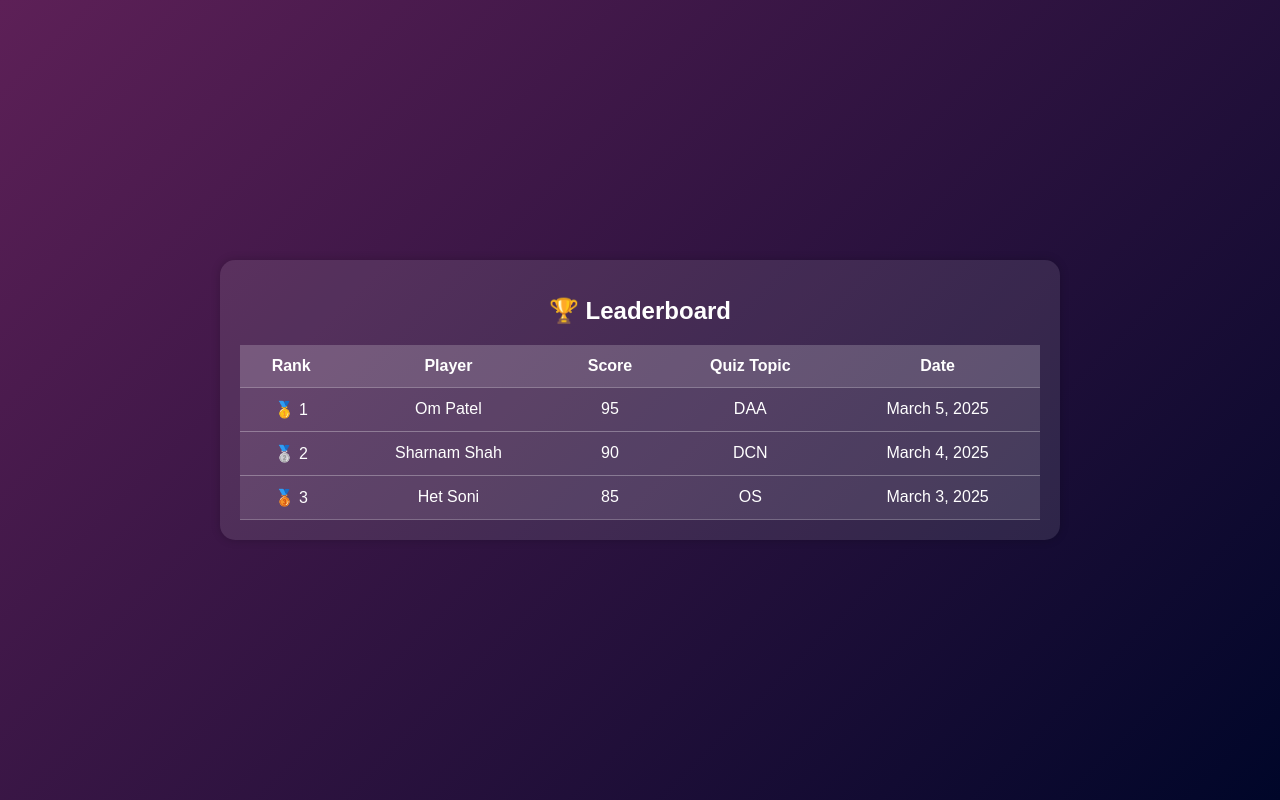
After one commit to cs-cspit/23CS-Sem4-CSE210_89-71-97, a PHP site: page /leaderboard.html in a window 1280 px wide. The commit adds this page. Run offline with PHP 8.4, Linux system fonts and the light colour scheme.

Commit message:
leaderboard page

```diff
--- a/dashboard/css/aboutus.css
+++ b/dashboard/css/aboutus.css
@@ -19,7 +19,7 @@ p{
     width: 90%;
     max-width: 1200px;
     padding: 40px;
-    background: linear-gradient(135deg, rgb(93, 32, 87),rgb(0, 6, 41));
+    background:rgba(255, 255, 255, 0.1); /*rgba(255, 255, 255, 0.1);*/
     border-radius: 15px;
     box-shadow: 0 0 0;
 }
--- /dev/null
+++ b/dashboard/css/leaderboard.css
@@ -0,0 +1,61 @@
+body {
+    font-family: Arial, sans-serif;
+    margin: 0;
+    padding: 0;
+    background: linear-gradient(135deg, rgb(93, 32, 87), rgb(0, 6, 41));
+    color: white;
+    display: flex;
+    justify-content: center;
+    align-items: center;
+    height: 100vh;
+    text-align: center;
+}
+
+.leaderboard-container {
+    width: 90%;
+    max-width: 800px;
+    background: rgba(255, 255, 255, 0.1);
+    padding: 20px;
+    border-radius: 15px;
+    box-shadow: 0 0 10px rgba(0, 0, 0, 0.2);
+}
+
+h1 {
+    font-size: 24px;
+}
+
+table {
+    width: 100%;
+    border-collapse: collapse;
+    margin-top: 20px;
+}
+
+th, td {
+    padding: 12px;
+    border-bottom: 1px solid rgba(255, 255, 255, 0.3);
+}
+
+th {
+    background: rgba(255, 255, 255, 0.2);
+    font-weight: bold;
+}
+
+td {
+    background: rgba(255, 255, 255, 0.1);
+}
+
+tbody tr:hover {
+    background: rgba(255, 255, 255, 0.2);
+    transition: 0.3s;
+}
+
+@media (max-width: 600px) {
+    th, td {
+        padding: 8px;
+        font-size: 14px;
+    }
+
+    h1 {
+        font-size: 20px;
+    }
+}
--- /dev/null
+++ b/dashboard/leaderboard.html
@@ -0,0 +1,48 @@
+<!DOCTYPE html>
+<html lang="en">
+<head>
+    <meta charset="UTF-8">
+    <meta name="viewport" content="width=device-width, initial-scale=1.0">
+    <title>Leaderboard</title>
+    <link rel="stylesheet" href="css/leaderboard.css">
+</head>
+<body>
+    <div class="leaderboard-container">
+        <h1>🏆 Leaderboard</h1>
+        <table>
+            <thead>
+                <tr>
+                    <th>Rank</th>
+                    <th>Player</th>
+                    <th>Score</th>
+                    <th>Quiz Topic</th>
+                    <th>Date</th>
+                </tr>
+            </thead>
+            <tbody>
+                <tr>
+                    <td>🥇 1</td>
+                    <td>Om Patel</td>
+                    <td>95</td>
+                    <td>DAA</td>
+                    <td>March 5, 2025</td>
+                </tr>
+                <tr>
+                    <td>🥈 2</td>
+                    <td>Sharnam Shah</td>
+                    <td>90</td>
+                    <td>DCN</td>
+                    <td>March 4, 2025</td>
+                </tr>
+                <tr>
+                    <td>🥉 3</td>
+                    <td>Het Soni</td>
+                    <td>85</td>
+                    <td>OS</td>
+                    <td>March 3, 2025</td>
+                </tr>
+            </tbody>
+        </table>
+    </div>
+</body>
+</html>
```
